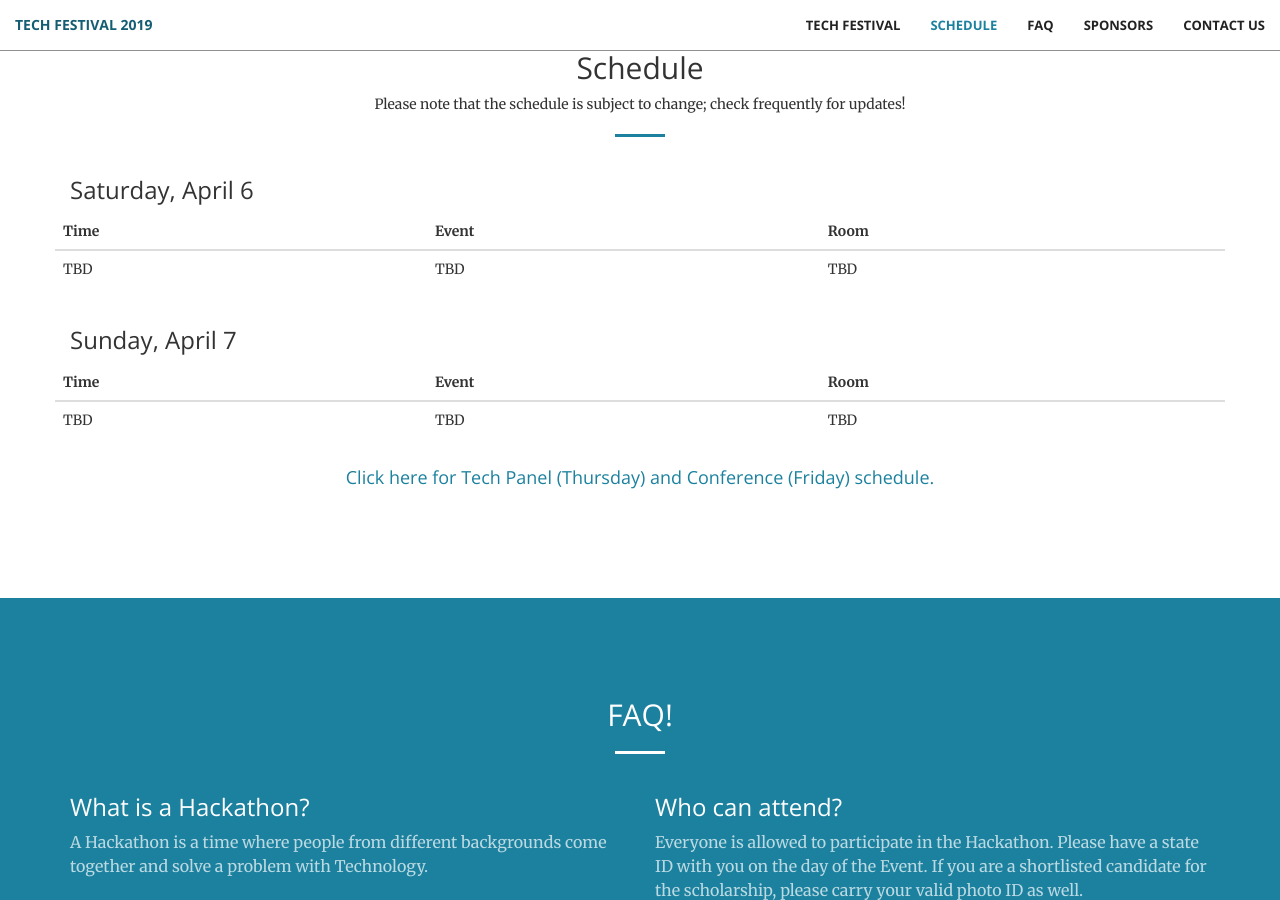
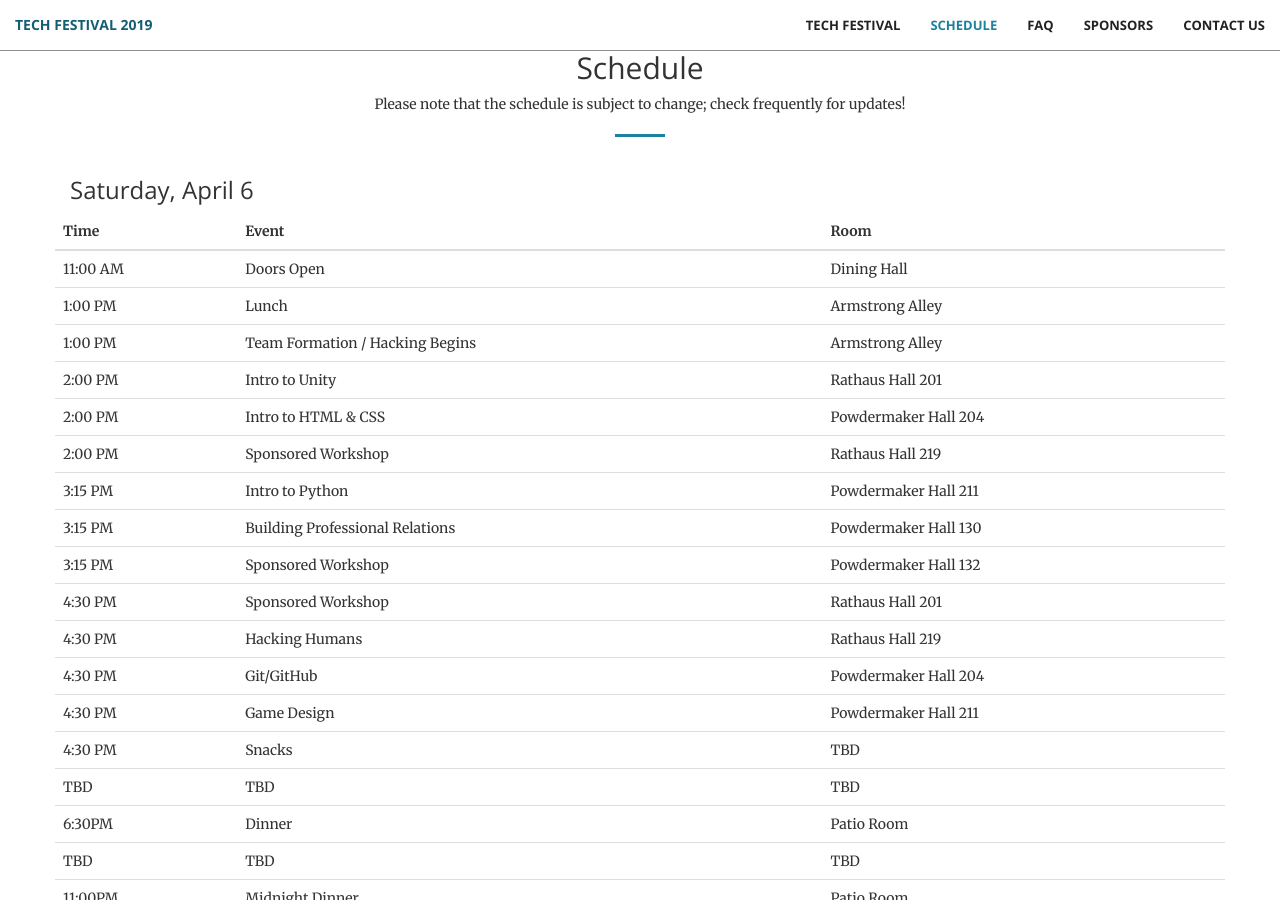
Before and after one commit to techfestivalnyc/techfestivalnyc.github.io, a Jekyll site: the page built from hackathon/index.html, in a window 1280 px wide and 900 px high, scrolled down 949 px. Built offline with Jekyll 4.4.1, drawn with Linux system fonts in a browser that asks for light colours; some of the changed text lies outside the part shown.

Commit message:
update schedule

```diff
--- a/_includes/schedule-hackathon.html
+++ b/_includes/schedule-hackathon.html
@@ -25,12 +25,103 @@
                 </thead>
                 <tbody>
                     <tr>
+                        <td>11:00 AM</td>
+                        <td>Doors Open</td>
+                        <td>Dining Hall</td>
+                    </tr>
+                    <tr>
+                        <td>1:00 PM</td>
+                        <td>Lunch</td>
+                        <td>Armstrong Alley</td>
+                    </tr>
+                    <tr>
+                        <td>1:00 PM</td>
+                        <td>Team Formation / Hacking Begins</td>
+                        <td>Armstrong Alley</td>
+                    </tr>
+                    <tr>
+                        <td>2:00 PM</td>
+                        <td>Intro to Unity</td>
+                        <td>Rathaus Hall 201</td>
+                    </tr>
+                    <tr>
+                        <td>2:00 PM</td>
+                        <td>Intro to HTML & CSS</td>
+                        <td>Powdermaker Hall 204</td>
+                    </tr>
+                    <tr>
+                        <td>2:00 PM</td>
+                        <td>Sponsored Workshop</td>
+                        <td>Rathaus Hall 219</td>
+                    </tr>
+                    <tr>
+                        <td>3:15 PM</td>
+                        <td>Intro to Python</td>
+                        <td>Powdermaker Hall 211</td>
+                    </tr>
+                    <tr>
+                        <td>3:15 PM</td>
+                        <td>Building Professional Relations</td>
+                        <td>Powdermaker Hall 130</td>
+                    </tr>
+                    <tr>
+                        <td>3:15 PM</td>
+                        <td>Sponsored Workshop</td>
+                        <td>Powdermaker Hall 132</td>
+                    </tr>
+                    <tr>
+                        <td>4:30 PM</td>
+                        <td>Sponsored Workshop</td>
+                        <td>Rathaus Hall 201</td>
+                    </tr>
+                    <tr>
+                        <td>4:30 PM</td>
+                        <td>Hacking Humans</td>
+                        <td>Rathaus Hall 219</td>
+                    </tr>
+                    <tr>
+                        <td>4:30 PM</td>
+                        <td>Git/GitHub</td>
+                        <td>Powdermaker Hall 204</td>
+                    </tr>
+                    <tr>
+                        <td>4:30 PM</td>
+                        <td>Game Design</td>
+                        <td>Powdermaker Hall 211</td>
+                    </tr>
+                    <tr>
+                        <td>4:30 PM</td>
+                        <td>Snacks</td>
+                        <td>TBD</td>
+                    </tr>
+                    <tr>
+                        <td>TBD</td>
+                        <td>TBD</td>
+                        <td>TBD</td>
+                    </tr>
+                    <tr>
+                        <td>6:30PM</td>
+                        <td>Dinner</td>
+                        <td>Patio Room</td>
+                    </tr>
+                    <tr>
+                        <td>TBD</td>
+                        <td>TBD</td>
+                        <td>TBD</td>
+                    </tr>
+                    <tr>
+                        <td>11:00PM</td>
+                        <td>Midnight Dinner</td>
+                        <td>Patio Room</td>
+                    </tr>
+                    <tr>
                         <td>TBD</td>
                         <td>TBD</td>
                         <td>TBD</td>
                     </tr>
                 </tbody>
             </table>
+            <span>* Length of workshops: 2 hours each</span>
         </div>
     </div>
     <div class="container">
@@ -54,6 +145,46 @@
                         <td>TBD</td>
                         <td>TBD</td>
                     </tr>
+                    <tr>
+                        <td>7:15 AM</td>
+                        <td>Breakfast</td>
+                        <td>Patio Room</td>
+                    </tr>
+                    <tr>
+                        <td>TBD</td>
+                        <td>TBD</td>
+                        <td>TBD</td>
+                    </tr>
+                    <tr>
+                        <td>11:00 AM</td>
+                        <td>Hacking Ends</td>
+                        <td>TBD</td>
+                    </tr>
+                    <tr>
+                        <td>11:30 AM</td>
+                        <td>Lunch</td>
+                        <td>Patio Room</td>
+                    </tr>
+                    <tr>
+                        <td>12:00 PM</td>
+                        <td>Judging</td>
+                        <td>Armstrong Alley</td>
+                    </tr>
+                    <tr>
+                        <td>TBD</td>
+                        <td>TBD</td>
+                        <td>TBD</td>
+                    </tr>
+                    <tr>
+                        <td>TBD</td>
+                        <td>TBD</td>
+                        <td>TBD</td>
+                    </tr>
+                    <tr>
+                        <td>3:15 PM</td>
+                        <td>Closing + Prizes</td>
+                        <td>Armstrong Alley</td>
+                    </tr>
                 </tbody>
             </table>
         </div>
```
Also changed, not shown: _includes/schedule-front.html (+10 -10 lines).
